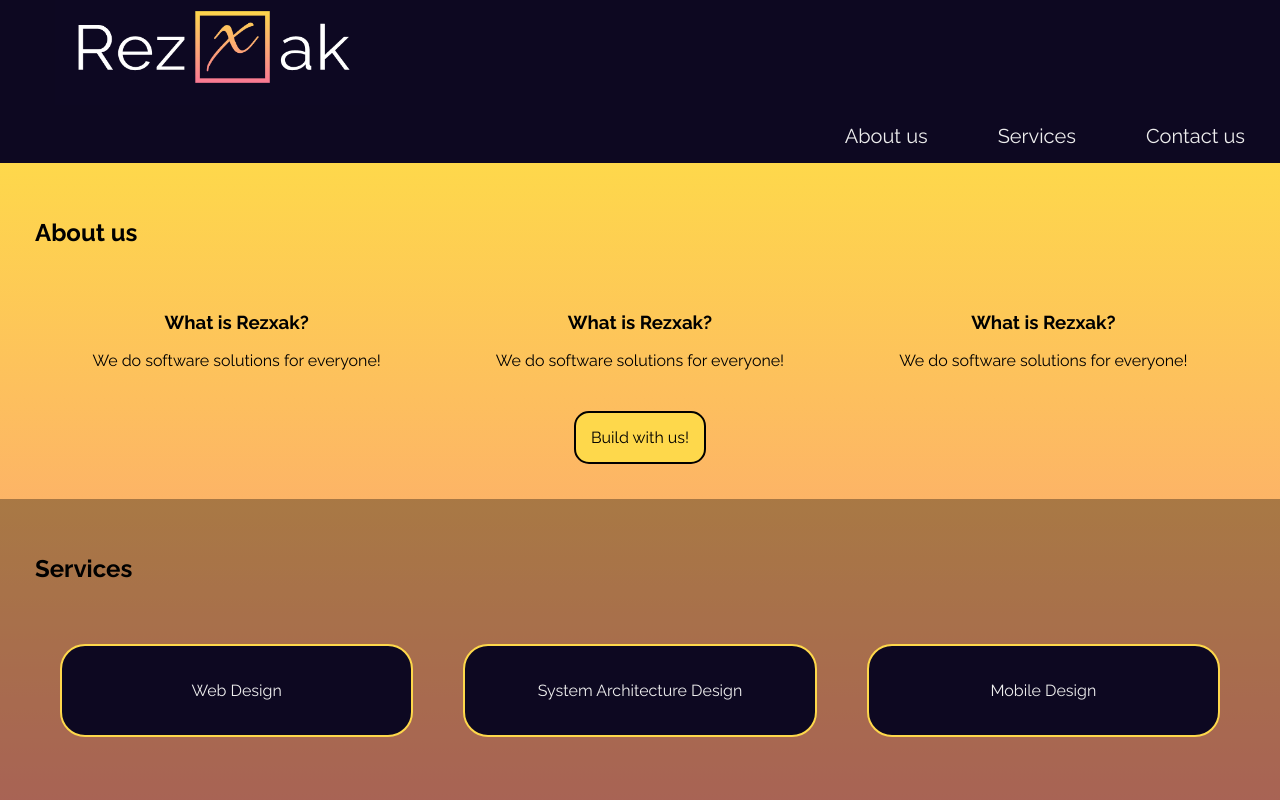
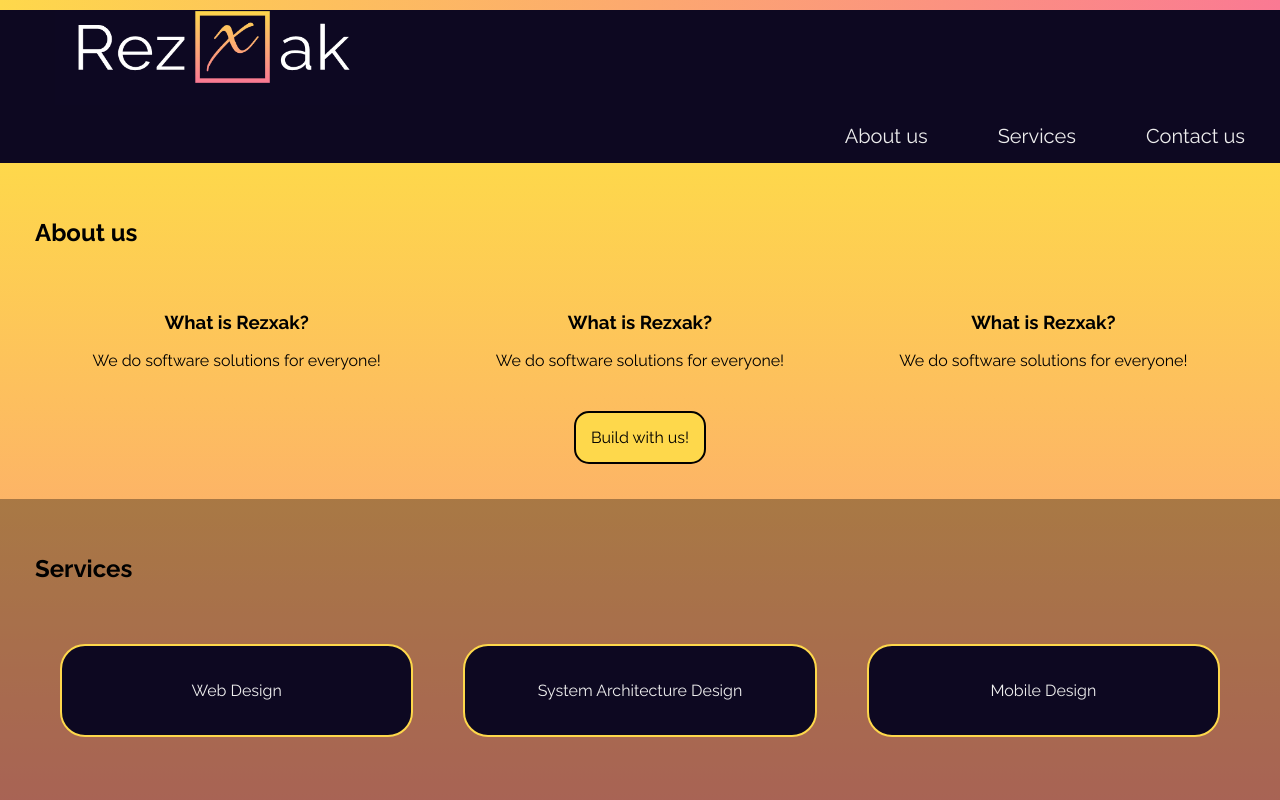
Before and after one commit to bstafford2017/rezxak-app, a React app: page / in a window 1280 px wide. Shown: the top 800 px of the page. Built offline with nearby package versions, Linux system fonts and the light colour scheme.

Commit message:
Add progress bar

```diff
--- a/package.json
+++ b/package.json
@@ -7,7 +7,7 @@
     "@fortawesome/free-brands-svg-icons": "^6.6.0",
     "@fortawesome/free-solid-svg-icons": "^6.6.0",
     "@fortawesome/react-fontawesome": "^0.2.2",
-    "framer-motion": "^11.3.23",
+    "framer-motion": "^11.3.24",
     "react": "^18.3.1",
     "react-dom": "^18.3.1",
     "styled-components": "^6.1.12"
--- a/src/App.js
+++ b/src/App.js
@@ -4,6 +4,7 @@ import styled from 'styled-components';
 import { FontAwesomeIcon } from '@fortawesome/react-fontawesome';
 import { faEnvelope } from '@fortawesome/free-solid-svg-icons';
 import { faGithub, faLinkedin } from '@fortawesome/free-brands-svg-icons';
+import { useScroll, motion } from 'framer-motion';
 
 const MainContainer = styled.div`
   height: 100%;
@@ -89,8 +90,22 @@ const LogoAndText = styled.div`
 `;
 
 export default () => {
+  const { scrollYProgress } = useScroll();
+
   return (
     <div>
+      <motion.div
+        style={{
+          scaleX: scrollYProgress,
+          position: 'fixed',
+          top: '0',
+          left: '0',
+          right: '0',
+          height: '10px',
+          background: 'linear-gradient(90deg, #fed84b 0%, #fa7993 100%)',
+          transformOrigin: '0%',
+        }}
+      />
       <Navigation />
       <MainContainer>
         <Main>
```
Also changed, not shown: 1 other file (tests, documents, lock files or other folders).
